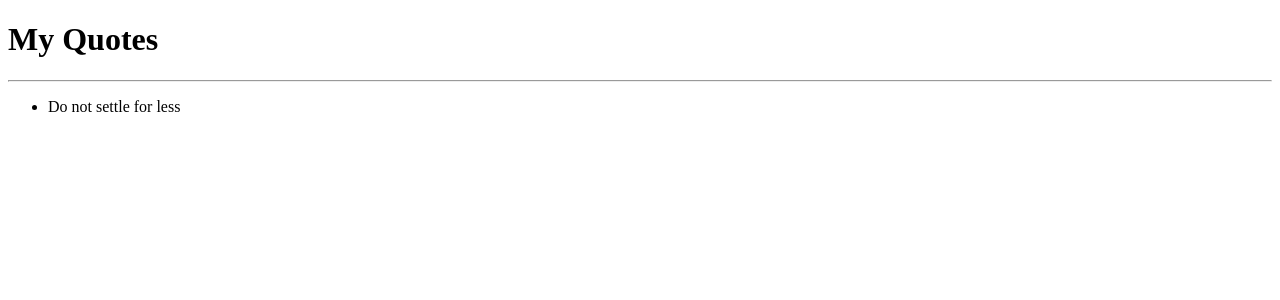
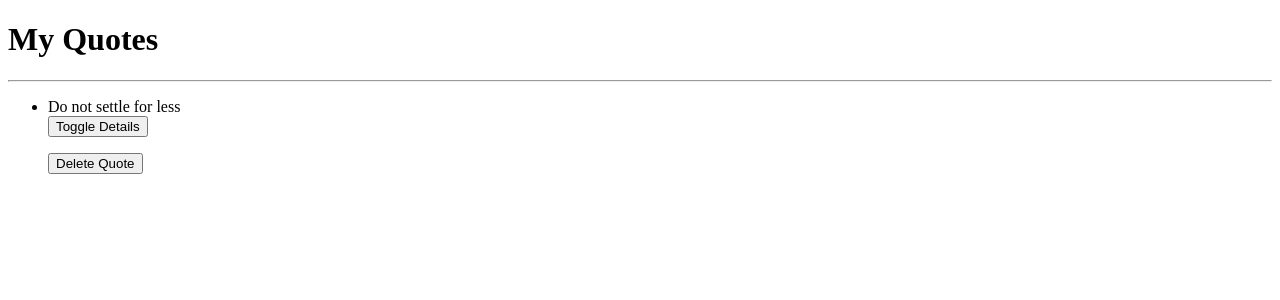
Before and after one commit to Benitha250/angularQuote, an Angular app: page / in a window 1280 px wide. Shown: the top 300 px of the page. Built offline with nearby package versions, Linux system fonts and the light colour scheme.

Commit message:
add furrther edit to quotes details

```diff
--- a/src/app/quote/quote.component.html
+++ b/src/app/quote/quote.component.html
@@ -2,9 +2,14 @@
     <h1>My Quotes</h1>
     <hr>
     <ul>
-      <li *ngFor='let quotes of quote'>
-        {{quotes.quote}}
+      <li *ngFor='let quote of quotes; let i = index'>
+        {{quote.quote}}
+        <br><button (click)='toggleDetails(i)'>Toggle Details</button>
         <app-quote-details *ngIf='quote.showDescription' [quote]='quote' (isComplete)='deleteQuote($event,i)'></app-quote-details>
+
+        <p>{{quote.description}}</p>
+        <button (click)= 'quoteDelete(true)'>Delete Quote</button>
+
       </li>
     </ul>
   </div>
--- a/src/app/quote/quote.component.ts
+++ b/src/app/quote/quote.component.ts
@@ -8,10 +8,17 @@ import { Quote } from '../quote';
 })
 export class QuoteComponent implements OnInit {
 
-  quote: Quote[] = [
+  quotes: Quote[] = [
     new Quote(1, 'Do not settle for less', 'Benitha Uwase', 'Benitha', new Date(2020,8,3), 0 , 0),
 
   ];
+  toggleDetails(index){
+    this.quotes[index].showDescription = !this.quotes[index].showDescription;
+  }
+
+
+
+
   constructor() {
    }
 
```
